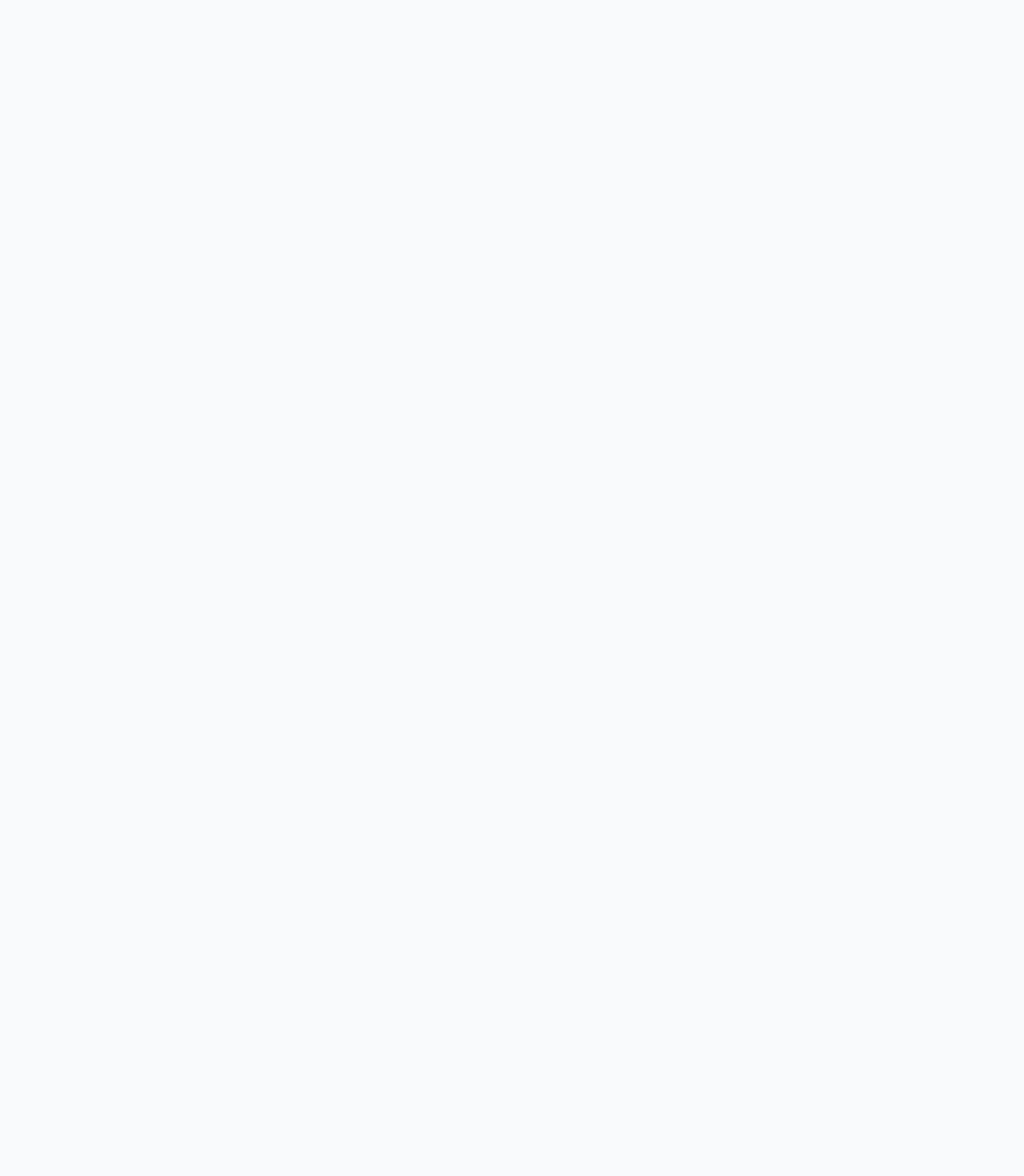
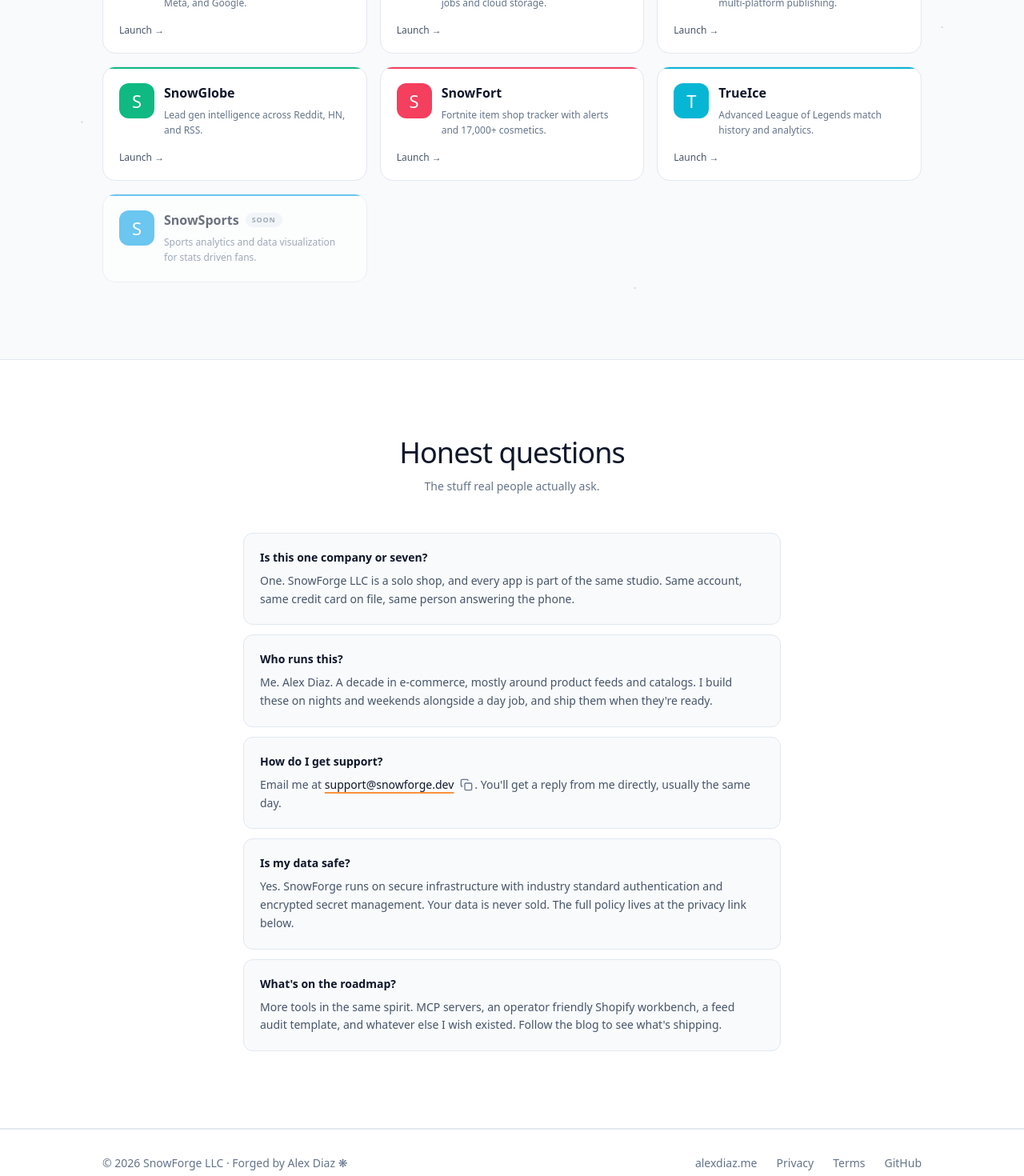
Before and after one commit to snowthen-o7/snowforge, a Next.js app: page / in a window 1280 px wide. Shown: the part 2380-3850 px from the top of the page at 80% size. Before the commit the page ends 2088 px from the top, so only its background shows below. Built offline with nearby package versions, Linux system fonts and the light colour scheme.

Commit message:
feat(landing): compose full landing page with all sections

```diff
--- a/src/app/page.tsx
+++ b/src/app/page.tsx
@@ -2,6 +2,9 @@
 import { MeetAlex } from '@/components/landing/MeetAlex'
 import { WhySnowForge } from '@/components/landing/WhySnowForge'
 import { FeaturedApp } from '@/components/landing/FeaturedApp'
+import { AppGrid } from '@/components/landing/AppGrid'
+import { Faq } from '@/components/landing/Faq'
+import { LandingFooter } from '@/components/landing/LandingFooter'
 
 export default function Home() {
   return (
@@ -16,6 +19,9 @@
         ctaText="Try SnowPipe →"
         monogramLetter="S"
       />
+      <AppGrid />
+      <Faq />
+      <LandingFooter />
     </main>
   )
 }
```
